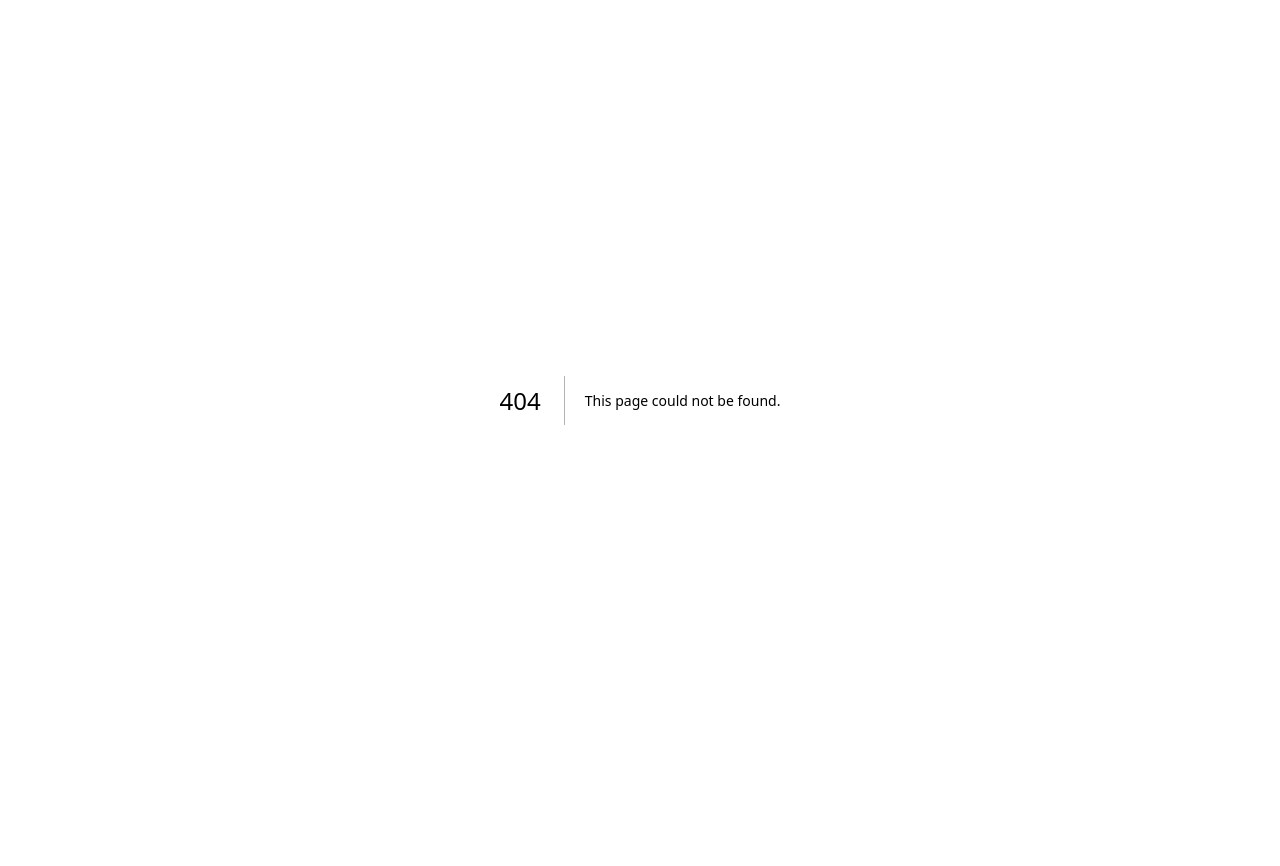
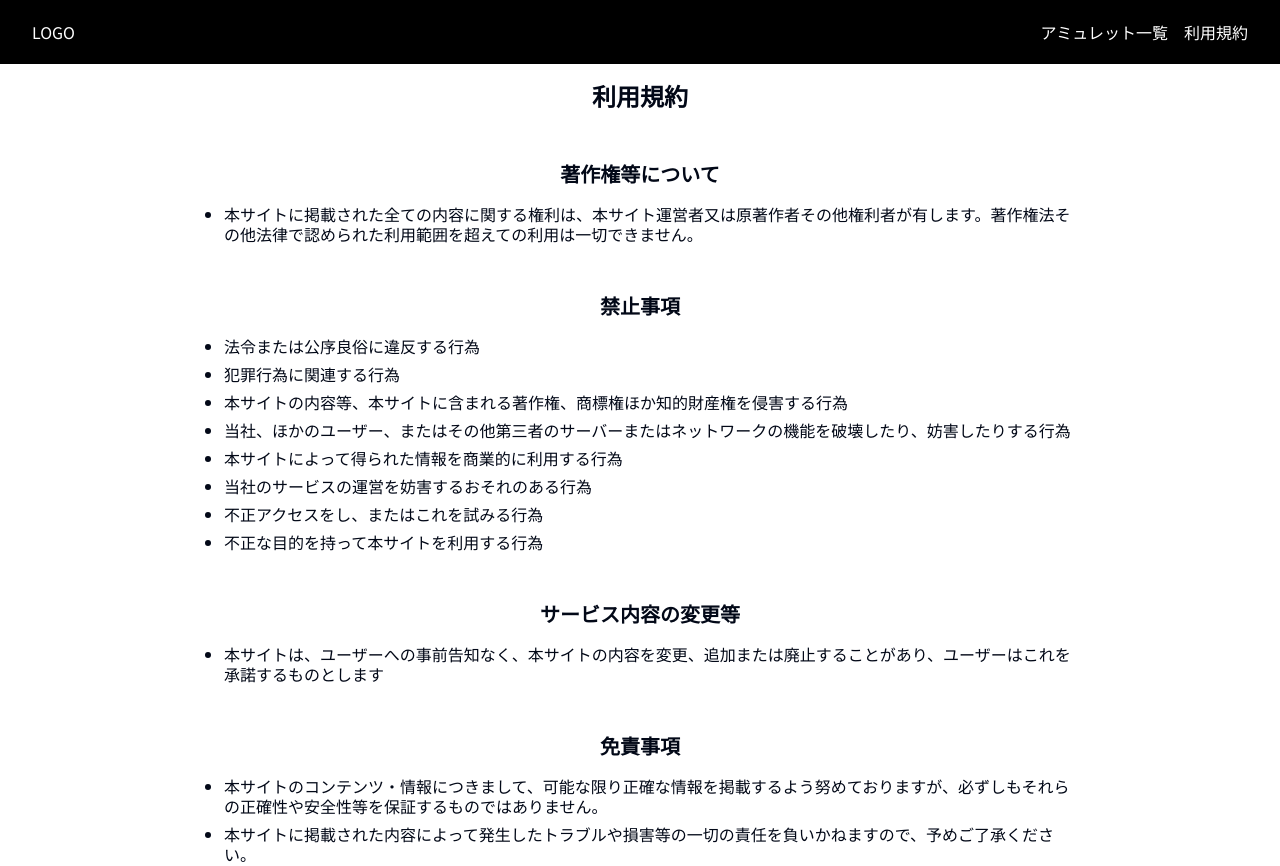
Before and after one commit to shimishimizu/jobtribes-tools, a Next.js app: page /terms in a window 1280 px wide. Before the commit this address had no page. Before the commit the page ends 800 px from the top, so only its background shows below. Built offline with nearby package versions, Linux system fonts and the light colour scheme.

Commit message:
利用規約ページを追加

```diff
--- /dev/null
+++ b/app/terms/_components/TermsContent.tsx
@@ -0,0 +1,24 @@
+import React from "react";
+import { TermsData } from "../_constants/terms";
+
+const TermsContent = () => {
+  return (
+    <div className="mx-auto flex max-w-4xl flex-col gap-y-8 px-3 pt-20 md:gap-y-12">
+      <h1 className="text-center text-2xl font-bold">利用規約</h1>
+      {TermsData.map((item, index) => (
+        <div key={index}>
+          <h2 className="mb-4 text-center text-xl font-bold">{item.title}</h2>
+          <ul className="flex list-disc flex-col gap-y-2 pl-5 text-base">
+            {item.descriptionList.map((desc, index) => (
+              <li key={index} className="leading-5">
+                {desc}
+              </li>
+            ))}
+          </ul>
+        </div>
+      ))}
+    </div>
+  );
+};
+
+export default TermsContent;
--- /dev/null
+++ b/app/terms/_constants/terms.ts
@@ -0,0 +1,34 @@
+export const TermsData = [
+  {
+    title: "著作権等について",
+    descriptionList: [
+      "本サイトに掲載された全ての内容に関する権利は、本サイト運営者又は原著作者その他権利者が有します。著作権法その他法律で認められた利用範囲を超えての利用は一切できません。",
+    ],
+  },
+  {
+    title: "禁止事項",
+    descriptionList: [
+      "法令または公序良俗に違反する行為",
+      "犯罪行為に関連する行為",
+      "本サイトの内容等、本サイトに含まれる著作権、商標権ほか知的財産権を侵害する行為",
+      "当社、ほかのユーザー、またはその他第三者のサーバーまたはネットワークの機能を破壊したり、妨害したりする行為",
+      "本サイトによって得られた情報を商業的に利用する行為",
+      "当社のサービスの運営を妨害するおそれのある行為",
+      "不正アクセスをし、またはこれを試みる行為",
+      "不正な目的を持って本サイトを利用する行為",
+    ],
+  },
+  {
+    title: "サービス内容の変更等",
+    descriptionList: [
+      "本サイトは、ユーザーへの事前告知なく、本サイトの内容を変更、追加または廃止することがあり、ユーザーはこれを承諾するものとします",
+    ],
+  },
+  {
+    title: "免責事項",
+    descriptionList: [
+      "本サイトのコンテンツ・情報につきまして、可能な限り正確な情報を掲載するよう努めておりますが、必ずしもそれらの正確性や安全性等を保証するものではありません。",
+      "本サイトに掲載された内容によって発生したトラブルや損害等の一切の責任を負いかねますので、予めご了承ください。",
+    ],
+  },
+];
--- /dev/null
+++ b/app/terms/page.tsx
@@ -0,0 +1,14 @@
+import Header from "@/components/Header";
+import React from "react";
+import TermsContent from "./_components/TermsContent";
+
+const Terms = () => {
+  return (
+    <>
+      <Header />
+      <TermsContent />
+    </>
+  );
+};
+
+export default Terms;
--- a/components/Header.tsx
+++ b/components/Header.tsx
@@ -3,18 +3,15 @@ import React from "react";
 
 const Header = () => {
   return (
-    <header className="fixed w-full bg-black text-white z-10">
-      <div className="container mx-auto flex gap-4 justify-between items-center h-16">
+    <header className="fixed z-10 w-full bg-black text-white">
+      <div className="container mx-auto flex h-16 items-center justify-between gap-4">
         <div>LOGO</div>
-        <ul className="flex gap-4 items-center">
+        <ul className="flex items-center gap-4">
           <li>
             <Link href={"/amulets"}>アミュレット一覧</Link>
           </li>
           <li>
-            <Link href={""}>AAA</Link>
-          </li>
-          <li>
-            <Link href={""}>AAA</Link>
+            <Link href={"/terms"}>利用規約</Link>
           </li>
         </ul>
       </div>
```
